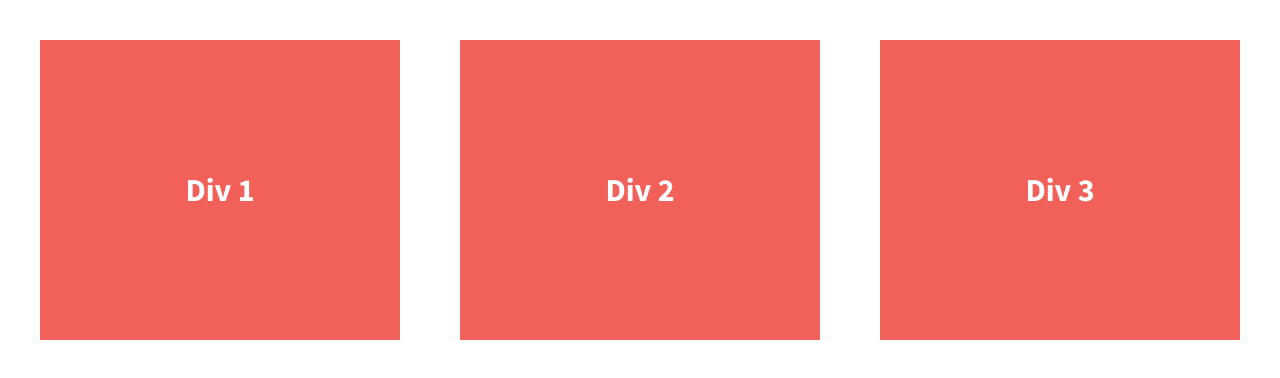
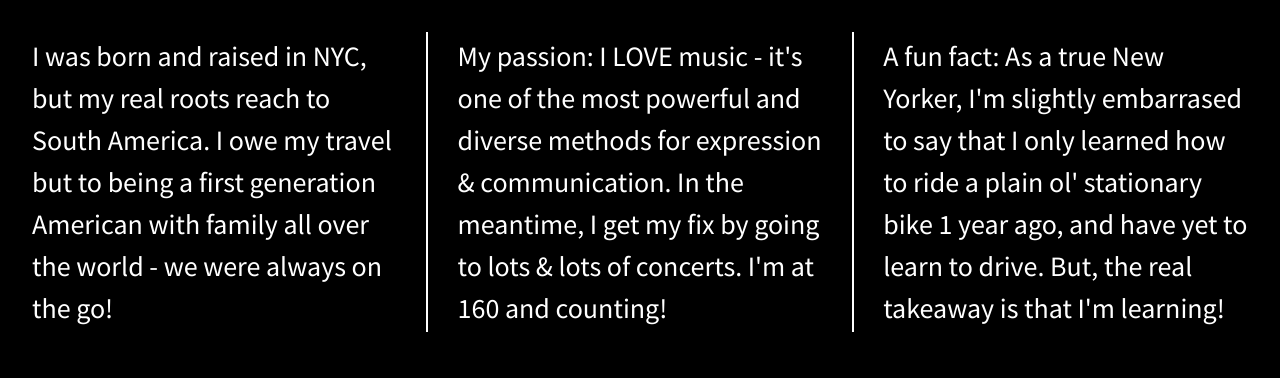
Before and after one commit to amirestes/divs-flexbox-starter, a plain HTML site: page index.html in a window 1280 px wide. Drawn offline with nearby package versions, Linux system fonts and the light colour scheme.

Commit message:
next challenge

```diff
--- a/css/main.css
+++ b/css/main.css
@@ -97,14 +97,15 @@ textarea {
 
 
 html {
-  background-color: #fff;
+  background-color: #000;
   height: 100%;
 }
 
 body {
+  color: #fff;
   font-family: 'Source Sans Pro', sans-serif;
   padding: 2em;
-  font-size: 1.25em;
+  font-size: 1em;
   height: 100%;
 }
 
@@ -112,7 +113,8 @@ body {
   display: flex;
   justify-content: space-between;
     /*add display:flex and set justify-content to space-between*/
-  font-weight: 700;
+  font-weight: 400;
+
 }
 
 .div-1, .div-2, .div-3 {
@@ -123,11 +125,16 @@ body {
     /*give the divs a width of 30%, add display:flex, set justify-content and align-items to center*/
   color: #fff;
   line-height: 1.5em;
-  font-size: 1.6em;
-  background-color: #f16059;
+  font-size: 1.75em;
+  background-color: #000;
   height: 300px;
 }
 
+.div-2 {
+    border-left: 2px solid #fff;
+    border-right: 2px solid #fff;
+    padding: 0 30px;
+}
 
 
 
--- a/index.html
+++ b/index.html
@@ -23,13 +23,13 @@
 
         <section class="wrapper">
             <div class="div-1">
-                Div 1
+                I was born and raised in NYC, but my real roots reach to South America. I owe my travel but to being a first generation American with family all over the world - we were always on the go!
             </div>
             <div class="div-2">
-                Div 2
+                My passion: I LOVE music - it's one of the most powerful and diverse methods for expression & communication. In the meantime, I get my fix by going to lots & lots of concerts. I'm at 160 and counting!
             </div>
             <div class="div-3">
-                Div 3
+                A fun fact: As a true New Yorker, I'm slightly embarrased to say that I only learned how to ride a plain ol' stationary bike 1 year ago, and have yet to learn to drive. But, the real takeaway is that I'm learning!
             </div>
         </section>
 
```
